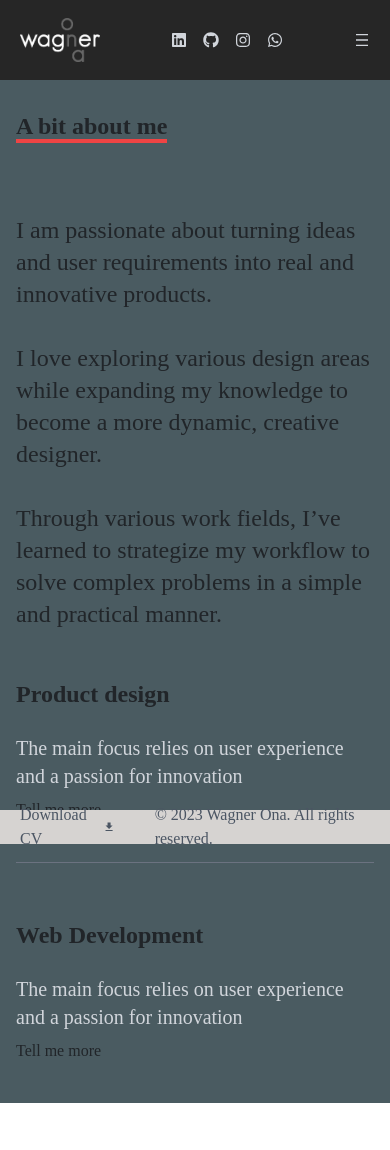
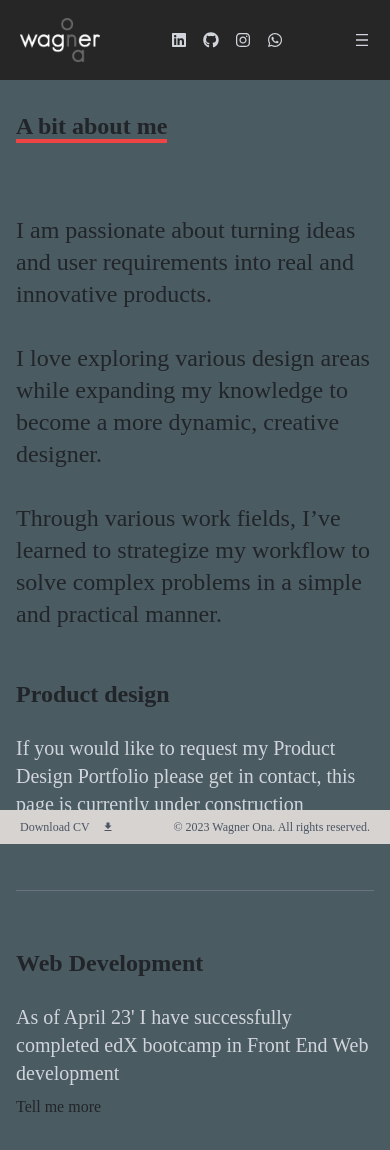
Before and after one commit to wagnerona/wagnerona-portfolio, a React (Create React App) app: page /about in a window 390 px wide. Shown: the top 1150 px of the page. Before the commit the page ends 1103 px from the top, so only its background shows below. Built offline with nearby package versions, Linux system fonts and the light colour scheme.

Commit message:
fixed links and footer

```diff
--- a/src/components/About.js
+++ b/src/components/About.js
@@ -29,14 +29,14 @@ const About = () => {
                         <div>
                             <p className='text-2xl  py-4 max-w-[700px] font-bold text-'>Product design
                             </p>
-                            <p className='text-xl sm:text-base py-2 max-w-[700px] text-gray-300'>The main focus relies on user experience and a passion for innovation</p>
-                            <Link to='/webWork'>Tell me more</Link>
+                            <p className='text-xl sm:text-base py-2 max-w-[700px] text-gray-300'>If you would like to request my Product Design Portfolio please get in contact, this page is currently under construction </p>
+                            <Link to='/contact'>Contact Form</Link>
                         </div>
                         <hr className='my-10 border-gray-500' />
                         <div>
                             <p className='text-2xl  py-4 max-w-[700px] font-bold text-'>Web Development
                             </p>
-                            <p className='text-xl sm:text-base py-2 max-w-[700px] text-gray-300'>The main focus relies on user experience and a passion for innovation</p>
+                            <p className='text-xl sm:text-base py-2 max-w-[700px] text-gray-300'>As of April 23' I have successfully completed edX bootcamp in Front End Web development </p>
                             <Link to='/webWork'>Tell me more</Link>
                         </div>
                     </div>
--- a/src/components/Footer.js
+++ b/src/components/Footer.js
@@ -4,7 +4,7 @@ import { MdFileDownload } from 'react-icons/md';
 
 const Footer = () => {
     return (
-        <footer className=" bg-stone-300 text-gray-600 py-4 sticky-footer">
+        <footer className=" bg-stone-300 text-gray-600 py-4 sticky-footer text-xs sm:text-base">
             <div className="h-[2px] container mx-auto flex justify-between items-center">
                 <div className="flex space-x-4">
                     <a href={CV} target="_blank" rel="noreferrer" className='flex items-center px-5'>Download CV<MdFileDownload className='ml-3' /></a>
--- a/src/index.css
+++ b/src/index.css
@@ -6,7 +6,7 @@
 
 @layer base {
     body {
-        @apply font-[Poppins];
+        @apply font-[Poppins] !important;
     }
     li {
         @apply px-4;
```
